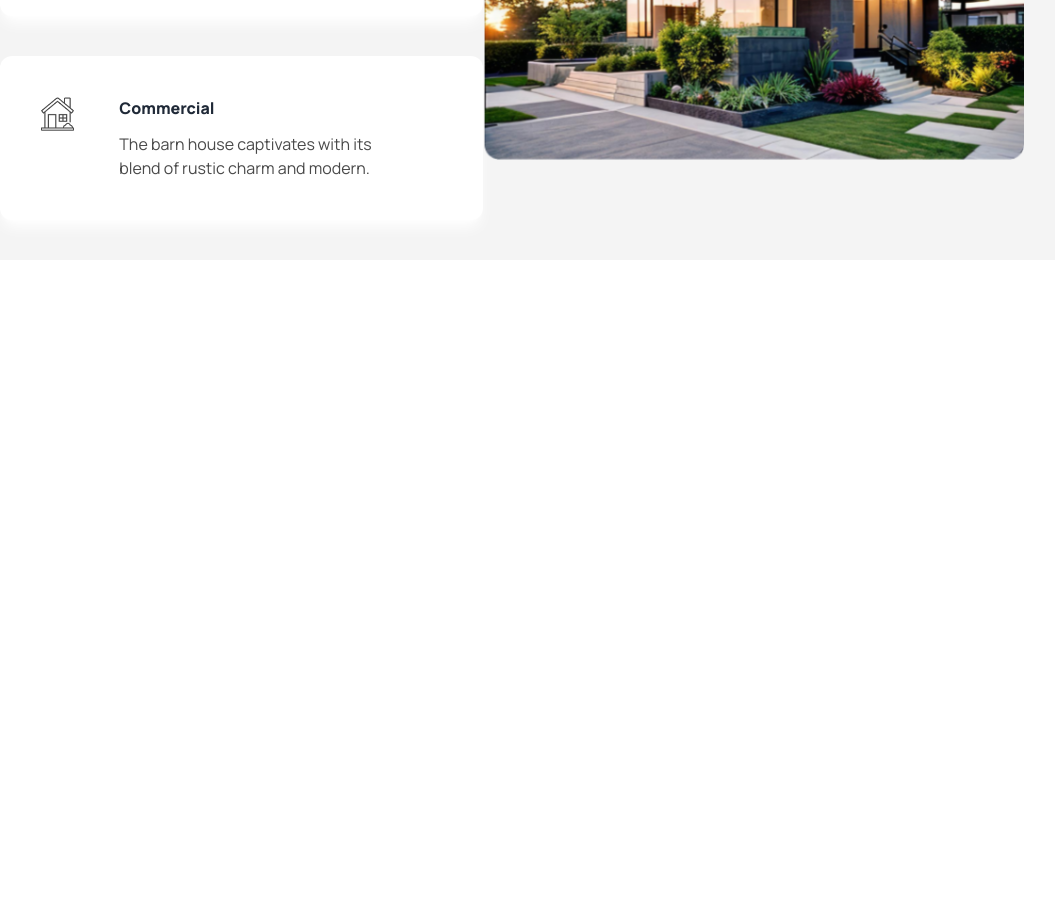
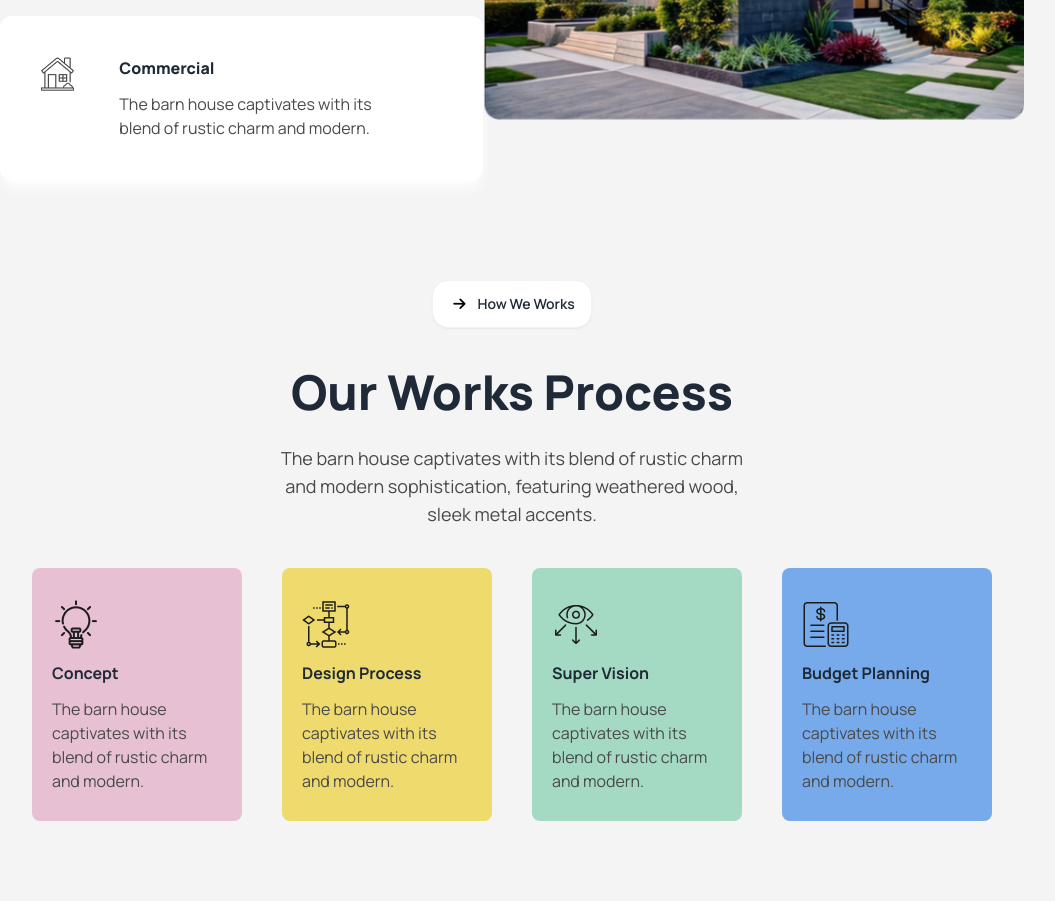
Before and after one commit to Asadulla1/Architecture_Business-landing-page, a plain HTML site: page index.html in a window 1280 px wide. Shown: the part 1674-2575 px from the top of the page, without its empty margins (128-1183 px from the left). Before the commit the page ends 1974 px from the top, so only its background shows below. Drawn offline with nearby package versions, Linux system fonts and the light colour scheme; a web font is replaced by a local one.

Commit message:
Work Section Added

```diff
--- a/index.html
+++ b/index.html
@@ -117,12 +117,10 @@
           <img
             src="./assets/Vector.png"
             alt=""
-            class="absolute top-20 left-32"
+            class="absolute top-8 left-32"
           />
         </div>
-        <div
-          class="w-4/5 mx-auto md:flex my-10 justify-between items-center block"
-        >
+        <div class="w-4/5 mx-auto md:flex justify-between items-center block">
           <!-- Col -1  -->
           <div class="md:w-1/2 w-full">
             <div class="lg:text-start text-center">
@@ -176,6 +174,64 @@
           </div>
         </div>
       </section>
+      <!-- Work Process Section  -->
+      <section class="bg-[#F4F4F4] p-10">
+        <div class="w-4/5 mx-auto">
+          <div class="text-center">
+            <button class="btn bg-white my-5 rounded-2xl">
+              <i class="fa-solid fa-arrow-right mx-1 text-black"></i>How We
+              Works
+            </button>
+            <h1 class="text-5xl my-5 font-extrabold">Our Works Process</h1>
+            <p class="text-lg text-[#494949] mt-7 md:w-1/2 mx-auto w-full">
+              The barn house captivates with its blend of rustic charm and
+              modern sophistication, featuring weathered wood, sleek metal
+              accents.
+            </p>
+          </div>
+          <!-- Card Div  -->
+          <div
+            class="grid md:grid-cols-2 lg:grid-cols-4 grid-cols-1 justify-items-center gap-10 my-10"
+          >
+            <!-- Card -1  -->
+            <div class="p-5 bg-[#E7C1D3] rounded-lg">
+              <img src="./assets/concept.png" alt="" class="my-3" />
+              <h3 class="my-3 font-bold">Concept</h3>
+              <p class="text-[#494949] my-2">
+                The barn house captivates with its blend of rustic charm and
+                modern.
+              </p>
+            </div>
+            <!-- Card - 2  -->
+            <div class="p-5 bg-[#EFDA6E] rounded-lg">
+              <img src="./assets/flow-chart.png" alt="" class="my-3" />
+              <h3 class="my-3 font-bold">Design Process</h3>
+              <p class="text-[#494949] my-2">
+                The barn house captivates with its blend of rustic charm and
+                modern.
+              </p>
+            </div>
+            <!-- Card-3  -->
+            <div class="p-5 bg-[#A4DAC3] rounded-lg">
+              <img src="./assets/vision.png" alt="" class="my-3" />
+              <h3 class="my-3 font-bold">Super Vision</h3>
+              <p class="text-[#494949] my-2">
+                The barn house captivates with its blend of rustic charm and
+                modern.
+              </p>
+            </div>
+            <!-- Card-4  -->
+            <div class="p-5 bg-[#77AAEA] rounded-lg">
+              <img src="./assets/budget-planning.png" alt="" class="my-3" />
+              <h3 class="my-3 font-bold">Budget Planning</h3>
+              <p class="text-[#494949] my-2">
+                The barn house captivates with its blend of rustic charm and
+                modern.
+              </p>
+            </div>
+          </div>
+        </div>
+      </section>
     </main>
     <script
       src="https://kit.fontawesome.com/125866ef9a.js"
```
